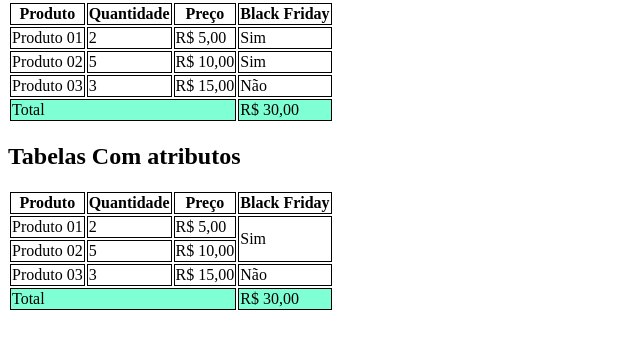
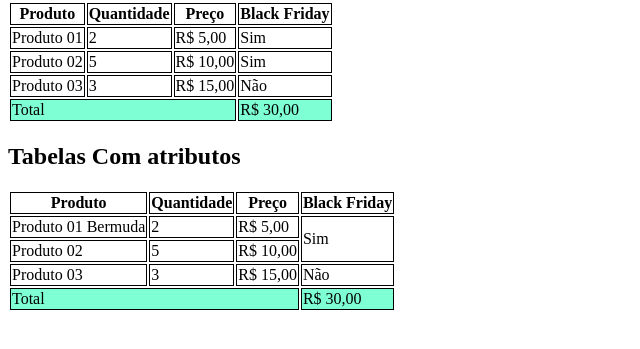
Before and after one commit to LeandroAzevedo-1/aula-tabela, a plain HTML site: page index.html in a window 1280 px wide. Shown: the part 79-428 px from the top of the page, without its empty margins (0-640 px from the left). Drawn offline with Linux system fonts and the light colour scheme.

Commit message:
Frist modificação

```diff
--- a/index.html
+++ b/index.html
@@ -83,7 +83,7 @@
           <tbody>
             <!-- Uma única linha -->
             <tr>
-                <td>Produto 01</td>
+                <td>Produto 01 Bermuda</td>
                 <td>2</td>
                 <td>R$ 5,00</td>
                 <td rowspan="2">Sim</td> <!--rowspan="2" espande linhas-->
```
